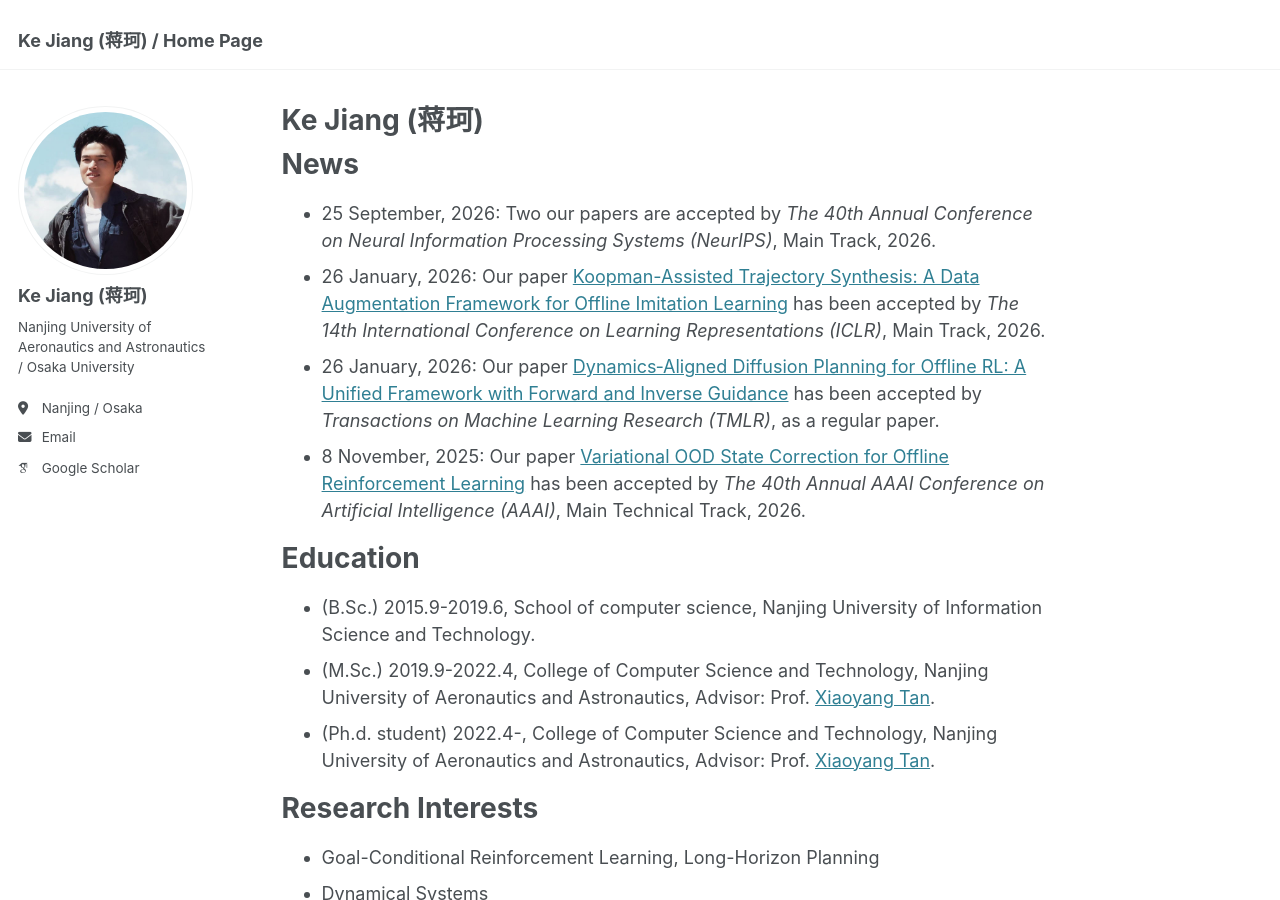
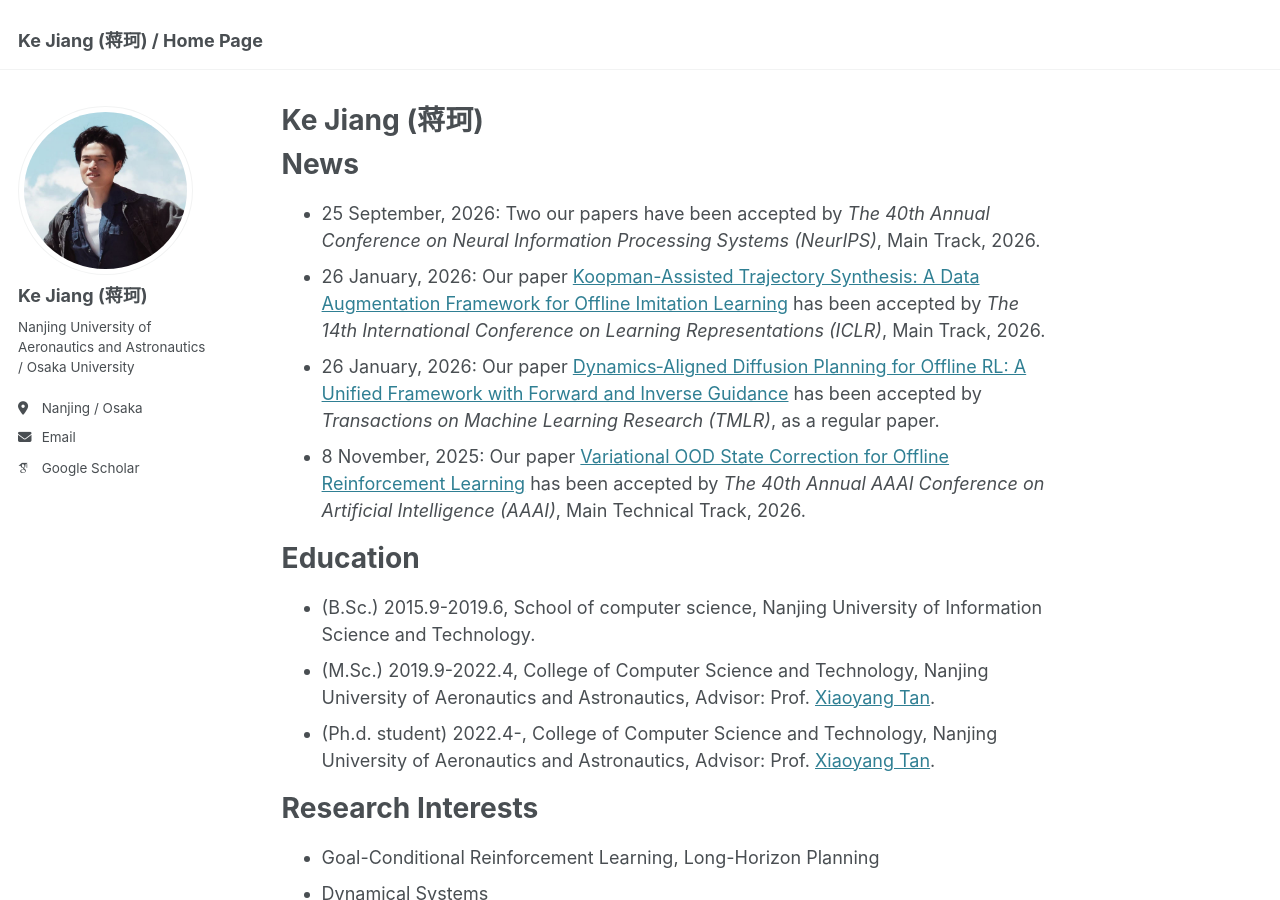
Before and after one commit to Jack10843/Jack10843.github.io, a Jekyll site: the page built from _pages/about.md, in a window 1280 px wide and 900 px high. Built offline with Jekyll 4.4.1, drawn with Linux system fonts in a browser that asks for light colours; some web fonts are replaced.

Commit message:
Update about.md

```diff
--- a/_pages/about.md
+++ b/_pages/about.md
@@ -9,7 +9,7 @@ redirect_from:
 
 News
 ======
- - 25 September, 2026: Two our papers are accepted by *The 40th Annual Conference on Neural Information Processing Systems (NeurIPS)*, Main Track, 2026.
+ - 25 September, 2026: Two our papers have been accepted by *The 40th Annual Conference on Neural Information Processing Systems (NeurIPS)*, Main Track, 2026.
  - 26 January, 2026: Our paper [Koopman-Assisted Trajectory Synthesis: A Data Augmentation Framework for Offline Imitation Learning](https://openreview.net/forum?id=UAZCKdd4R7) has been accepted by *The 14th International Conference on Learning Representations (ICLR)*, Main Track, 2026.
  - 26 January, 2026: Our paper [Dynamics‑Aligned Diffusion Planning for Offline RL: A Unified Framework with Forward and Inverse Guidance](https://openreview.net/forum?id=h3hG6EuqU2) has been accepted by *Transactions on Machine Learning Research (TMLR)*, as a regular paper.
  - 8 November, 2025: Our paper [Variational OOD State Correction for Offline Reinforcement Learning](https://arxiv.org/abs/2505.00503) has been accepted by *The 40th Annual AAAI Conference on Artificial Intelligence (AAAI)*, Main Technical Track, 2026.
```
